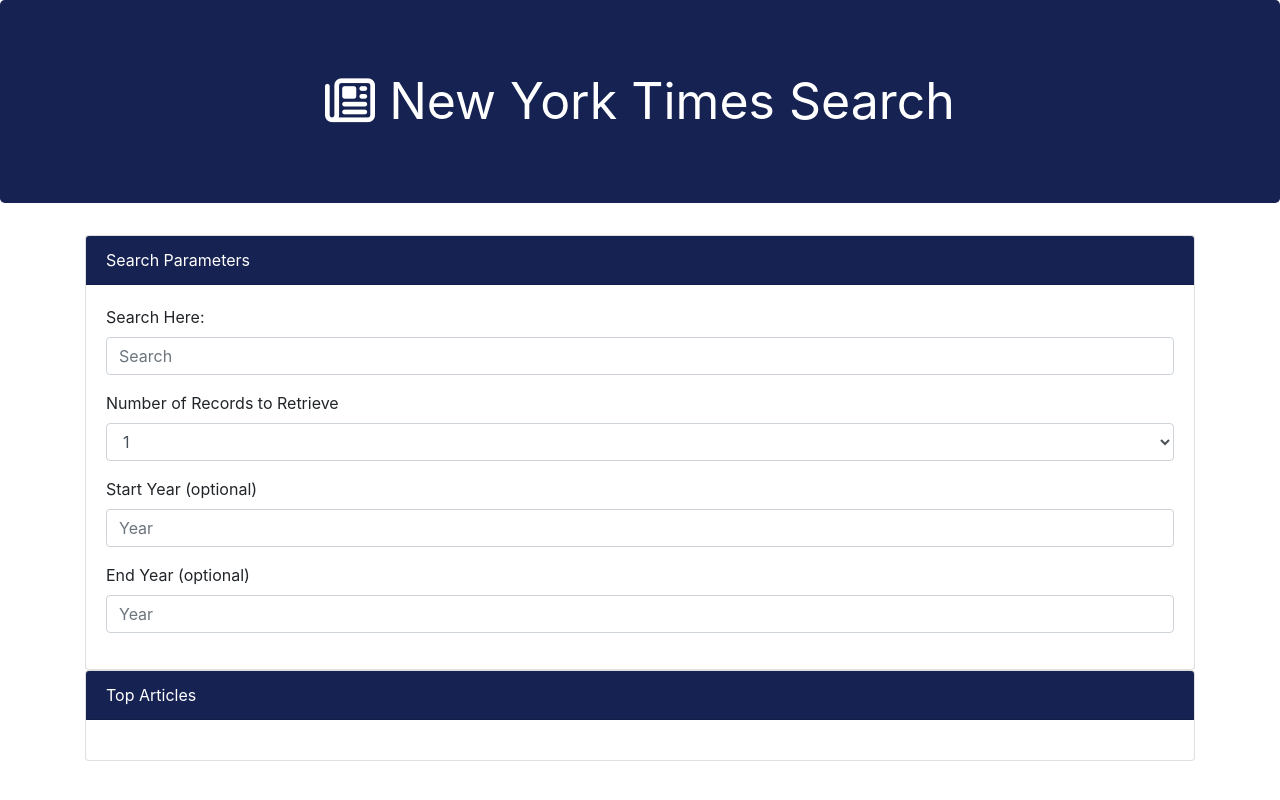
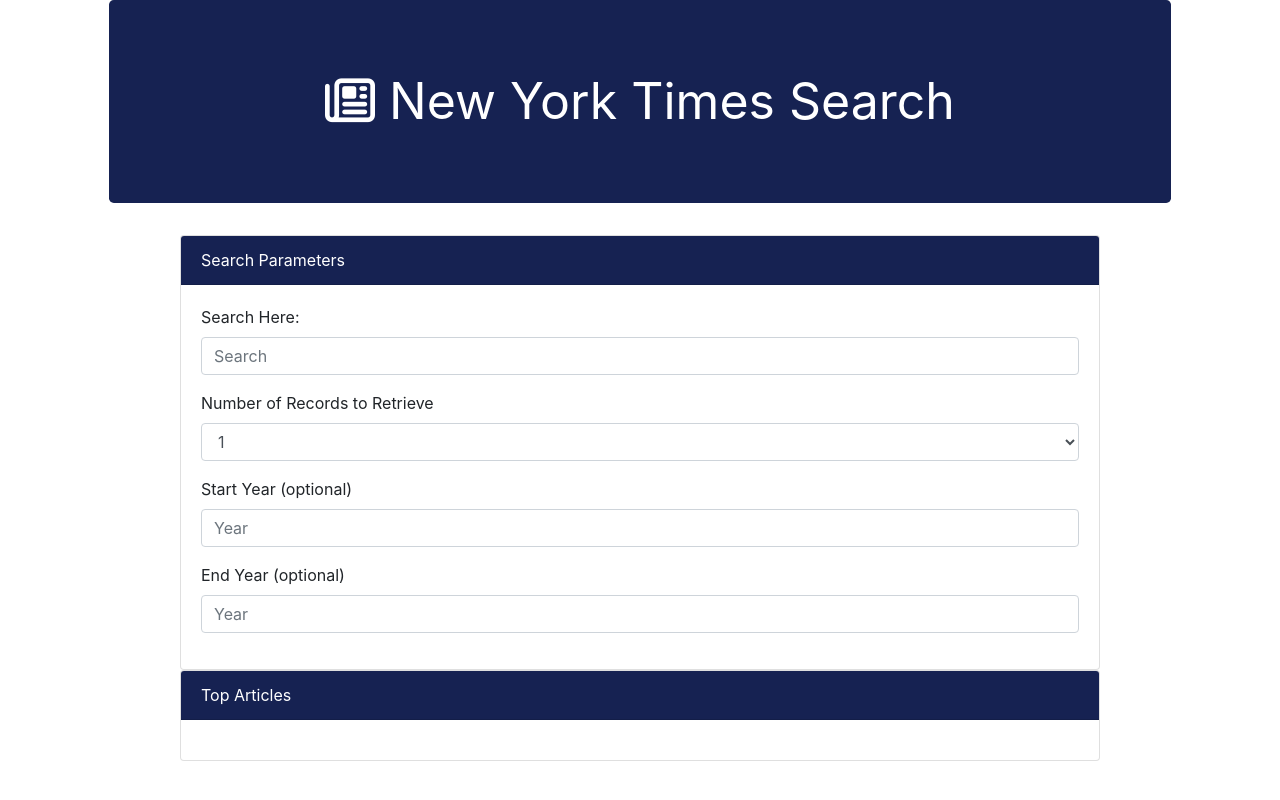
Before and after one commit to MikeZanercik/NewYorkTimesArticleSearch, a plain HTML site: page index.html in a window 1280 px wide. Drawn offline with nearby package versions, Linux system fonts and the light colour scheme.

Commit message:
finished column sizing on ui

```diff
--- a/assets/style.css
+++ b/assets/style.css
@@ -12,3 +12,8 @@
     background-color: #162252;
     color: white;
 }
+
+/* .container {
+    margin-right: 15%;
+    margin-left: 15%;
+} */
--- a/index.html
+++ b/index.html
@@ -14,12 +14,19 @@
 </head>
 
 <body>
-
+    <div class="main">
+        <div class="row">
+            <div class="col-1"></div>
+            <div class="col-10">
                 <div class="jumbotron" id="NewYorkTimesJumbo"><i class="far fa-newspaper"></i> New York Times Search</div>
+            </div>
+            <div class="col-1"></div>
+        </div>
 
         <div class="container">
             <div class="row">
-            <div class="col-12">
+                <div class="col-1"></div>
+                <div class="col-10">
                     <div class="card">
                         <div class="card-header">
                             Search Parameters
@@ -60,9 +67,12 @@
                         </div>
                     </div>
                 </div>
+                <div class="col-1"></div>
             </div>
 
         </div>
+    </div>
+
 
 
 
```
Lines whose indentation alone changed are shown as unchanged.
